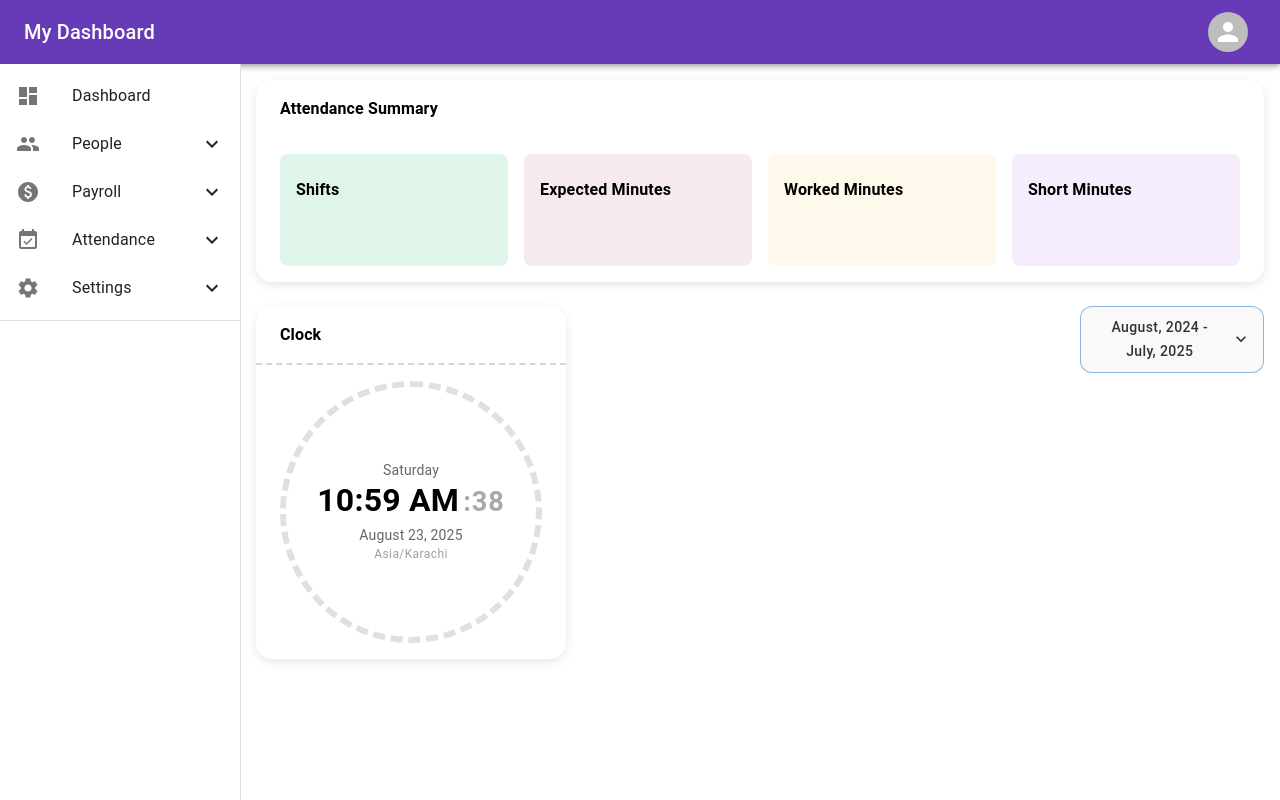
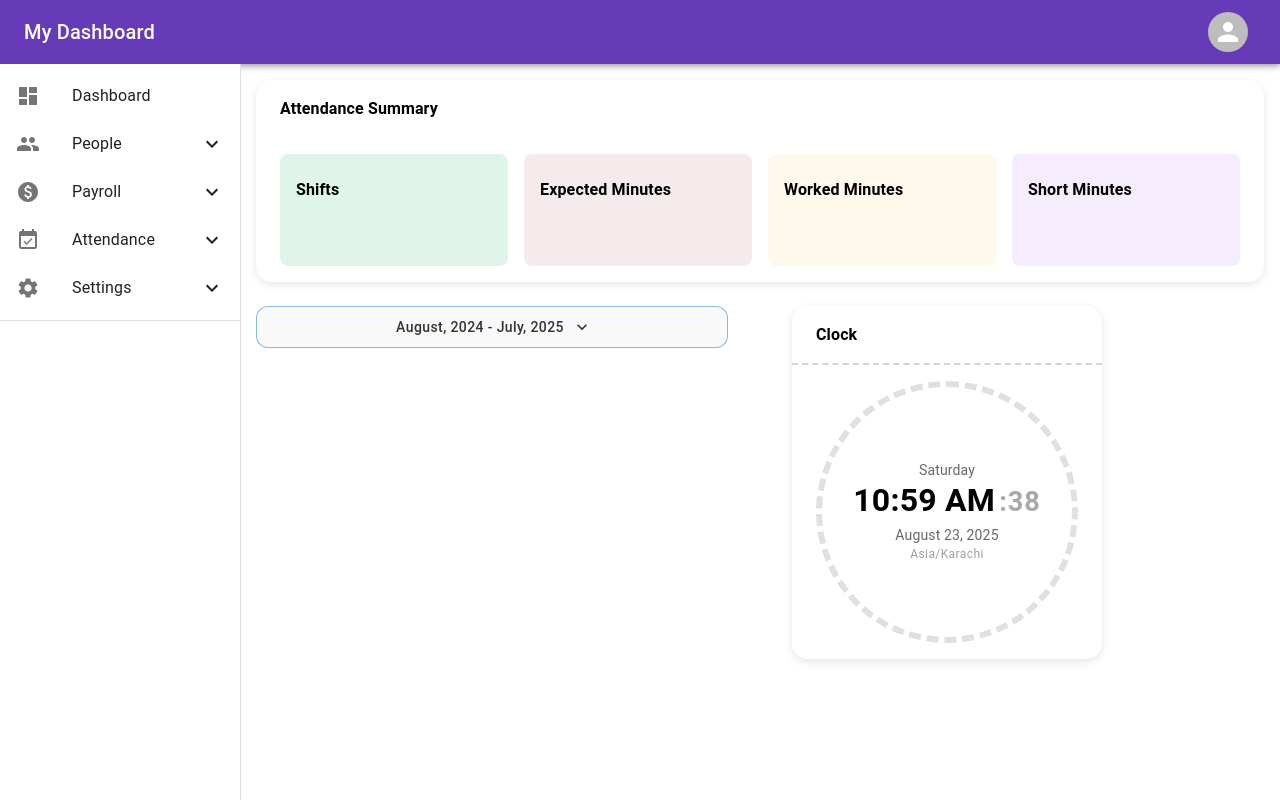
Before and after one commit to wajihafatima-dev/resourceinn, a Next.js app: page /dashboard in a window 1280 px wide. Built offline with nearby package versions, Linux system fonts and the light colour scheme.

Commit message:
complete work

```diff
--- a/src/app/components/authentication/LoginForm.js
+++ b/src/app/components/authentication/LoginForm.js
@@ -208,8 +208,7 @@ const LoginForm = () => {
                   variant="body2"
                   textAlign="center"
                   sx={{ mt: 2, color: "#000" }}
-                >
-                  Don't have an account?{" "}
+                >Dont have an account?{" "}
                   <Link
                     href="/signup"
                     underline="hover"
--- a/src/app/components/authentication/SignupForm.js
+++ b/src/app/components/authentication/SignupForm.js
@@ -59,7 +59,7 @@ const SignUpForm = () => {
   const createMutation = useMutation({
     mutationFn: (data) => registerUser(baseUrl, signupApi, data),
     onSuccess: () => {
-      router.push("/dashboard");
+      router.push("/login");
     },
     onError: (err) => {
       console.error(err);
--- a/src/app/dashboard/page.js
+++ b/src/app/dashboard/page.js
@@ -1,47 +1,40 @@
 "use client";
-import React, { useState, useEffect } from "react";
+import React from "react";
 import { Box, Typography } from "@mui/material";
 import AttendanceSummary from "../components/global/AttendanceSummary";
 import ClockWidget from "../components/global/ClockWidget";
-import { ATTENDANCE_SUMMARY_DATA, CLOCK_WIDGET_DATA } from "../constants/dashboardConstant";
+import {
+  ATTENDANCE_SUMMARY_DATA,
+  CLOCK_WIDGET_DATA,
+} from "../constants/dashboardConstant";
 import Dropdown from "../components/global/Dropdown";
 
 const Dashboard = () => {
-  // const [cardsData, setCardsData] = useState([]);
-  // const [loading, setLoading] = useState(true);
-
-  // useEffect(() => {
-  //   const fetchCards = async () => {
-  //     try {
-  //       const fetchCardsData = await getApi(baseUrl, cardApi)();
-  //       setCardsData(fetchCardsData);
-  //     } catch (error) {
-  //       console.error("Error fetching cards:");
-  //     } finally {
-  //       setLoading(false);
-  //     }
-  //   };
-
-  //   fetchCards();
-  // }, []);
-
-  // if (loading) {
-  //   return <Typography>Loading...</Typography>;
-  // }
-
   return (
     <Box
       sx={{
-        ml:{xs: "0px",md:"240px"},
+        ml: { xs: "0px", md: "240px" },
         display: "flex",
         flexDirection: "column",
         gap: { xs: 5, sm: 3, lg: 3 },
       }}
     >
       <AttendanceSummary data={ATTENDANCE_SUMMARY_DATA} />
-      <Box sx={{ display:"flex",justifyContent:"center"}}>
-      <ClockWidget data={CLOCK_WIDGET_DATA} />
-      <Dropdown/>
+      <Box
+        sx={{
+          display: "flex",
+          flexDirection: { xs: "column", sm: "row", md: "row" },
+          gap: {xs:4,md:8},
+        }}
+      >
+        <Box sx={{ flex: 1 }}>
+          {" "}
+          <Dropdown />
+        </Box>
+        <Box sx={{ flex: 1,justifyItems:"right" }}>
+          {" "}
+          <ClockWidget data={CLOCK_WIDGET_DATA} />
+        </Box>
       </Box>
     </Box>
   );
--- a/src/models/dashboardCardModel.js
+++ b/src/models/dashboardCardModel.js
@@ -5,6 +5,5 @@ const DashboardCardSchema = new mongoose.Schema({
   description: { type: String, required: true },
 });
 
-// ✅ Use the correct schema variable
 const Card = mongoose.models.Card || mongoose.model("Card", DashboardCardSchema);
 export default Card;
```
Also changed, not shown: middleware.js (deleted, +0 -15 lines), src/middleware.js (added, +20 -0 lines).
